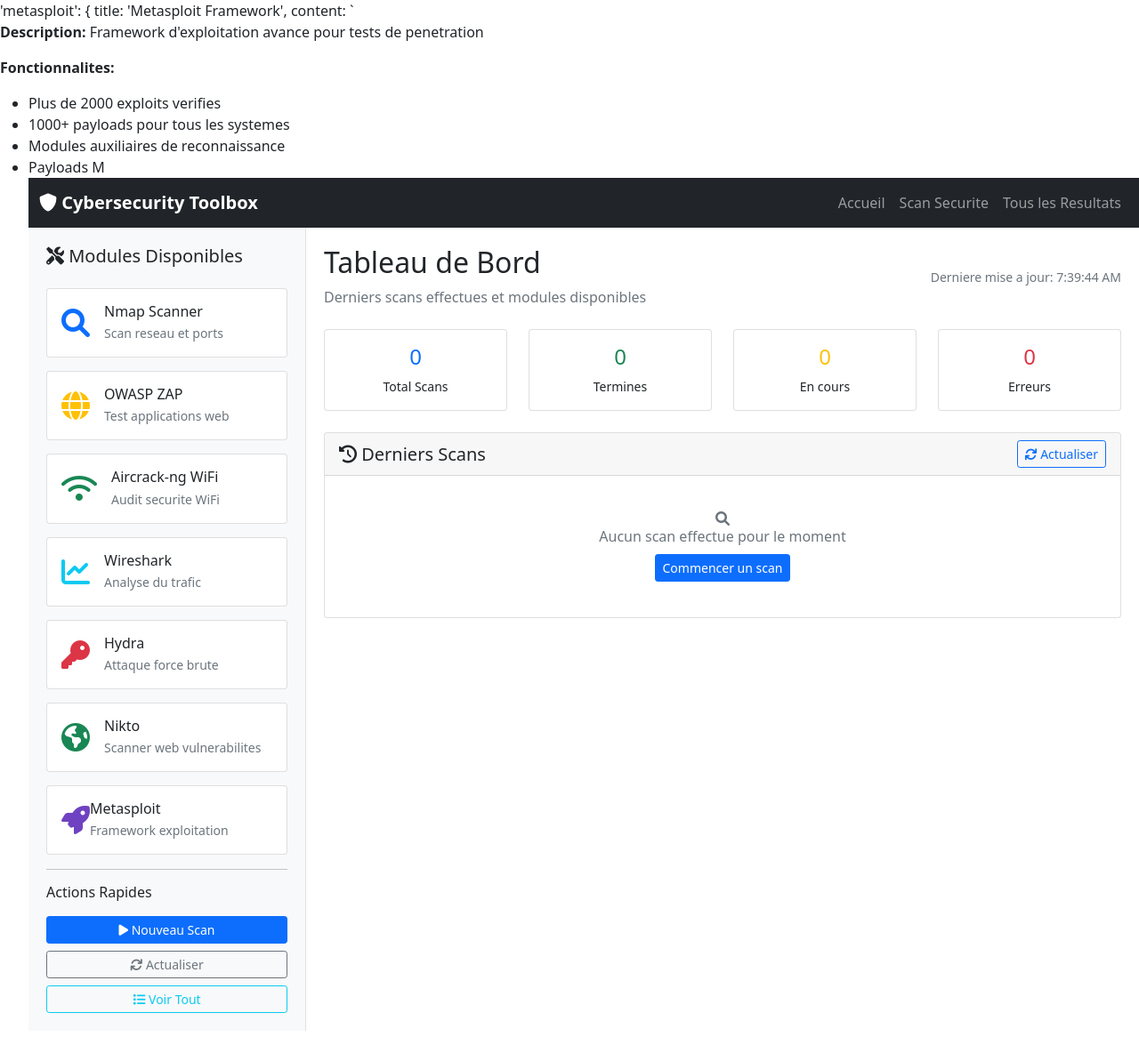
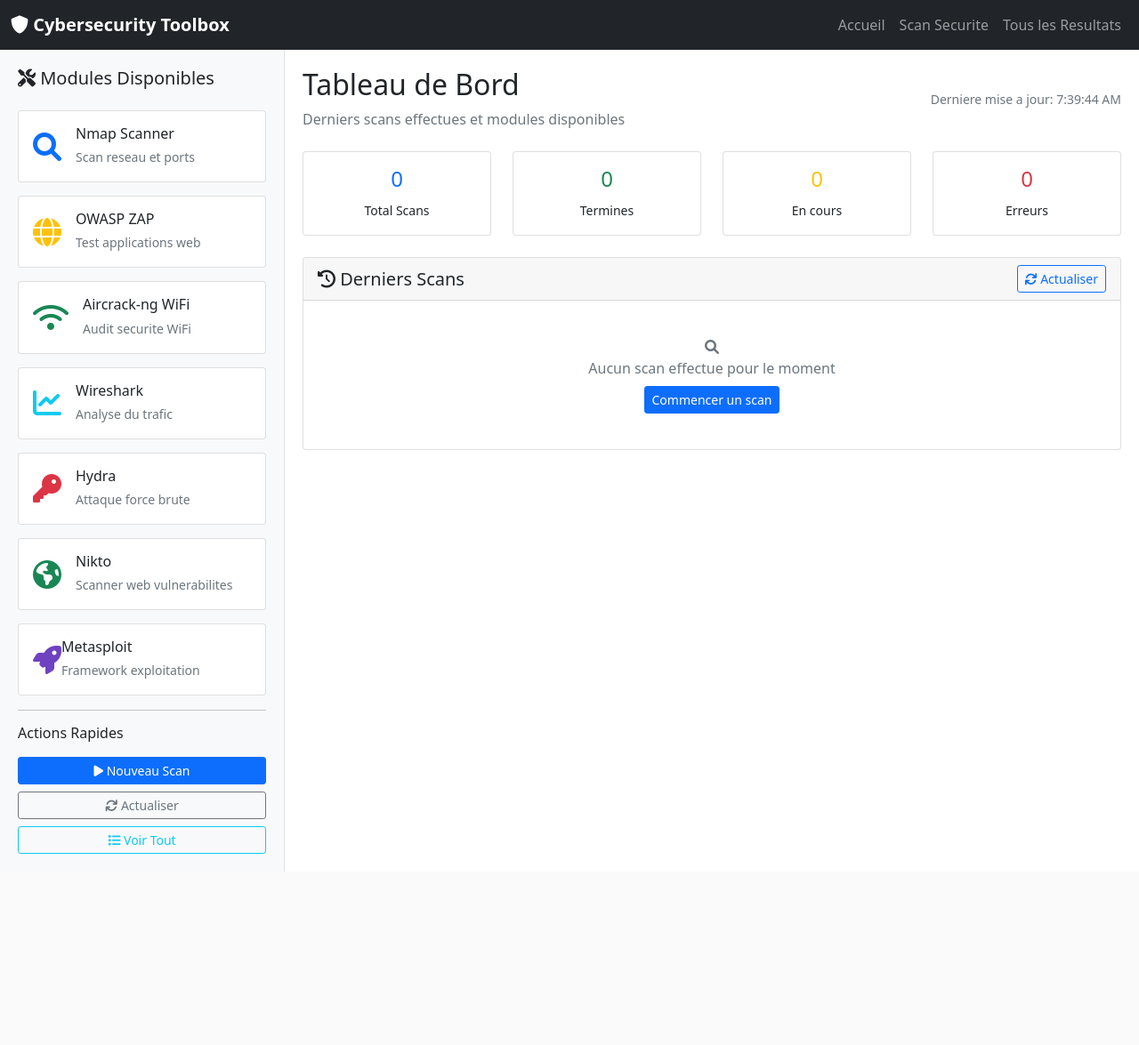
Before and after one commit to lass75/toolbox, a Flask app: page / in a window 1280 px wide. Shown: the whole page at 89% size. After the commit the page ends 980 px from the top, so only its background shows below. Run offline with Flask 3, Linux system fonts and the light colour scheme; data that the repository does not hold is empty; some libraries are stand-ins or nearby versions.

Commit message:
correction index.html

```diff
--- a/templates/index.html
+++ b/templates/index.html
@@ -1,13 +1,4 @@
-'metasploit': {
-                    title: 'Metasploit Framework',
-                    content: `
-                        <p><strong>Description:</strong> Framework d'exploitation avance pour tests de penetration</p>
-                        <p><strong>Fonctionnalites:</strong></p>
-                        <ul>
-                            <li>Plus de 2000 exploits verifies</li>
-                            <li>1000+ payloads pour tous les systemes</li>
-                            <li>Modules auxiliaires de reconnaissance</li>
-                            <li>Payloads M<!DOCTYPE html>
+<!DOCTYPE html>
 <html lang="fr">
 <head>
     <meta charset="UTF-8">
```
